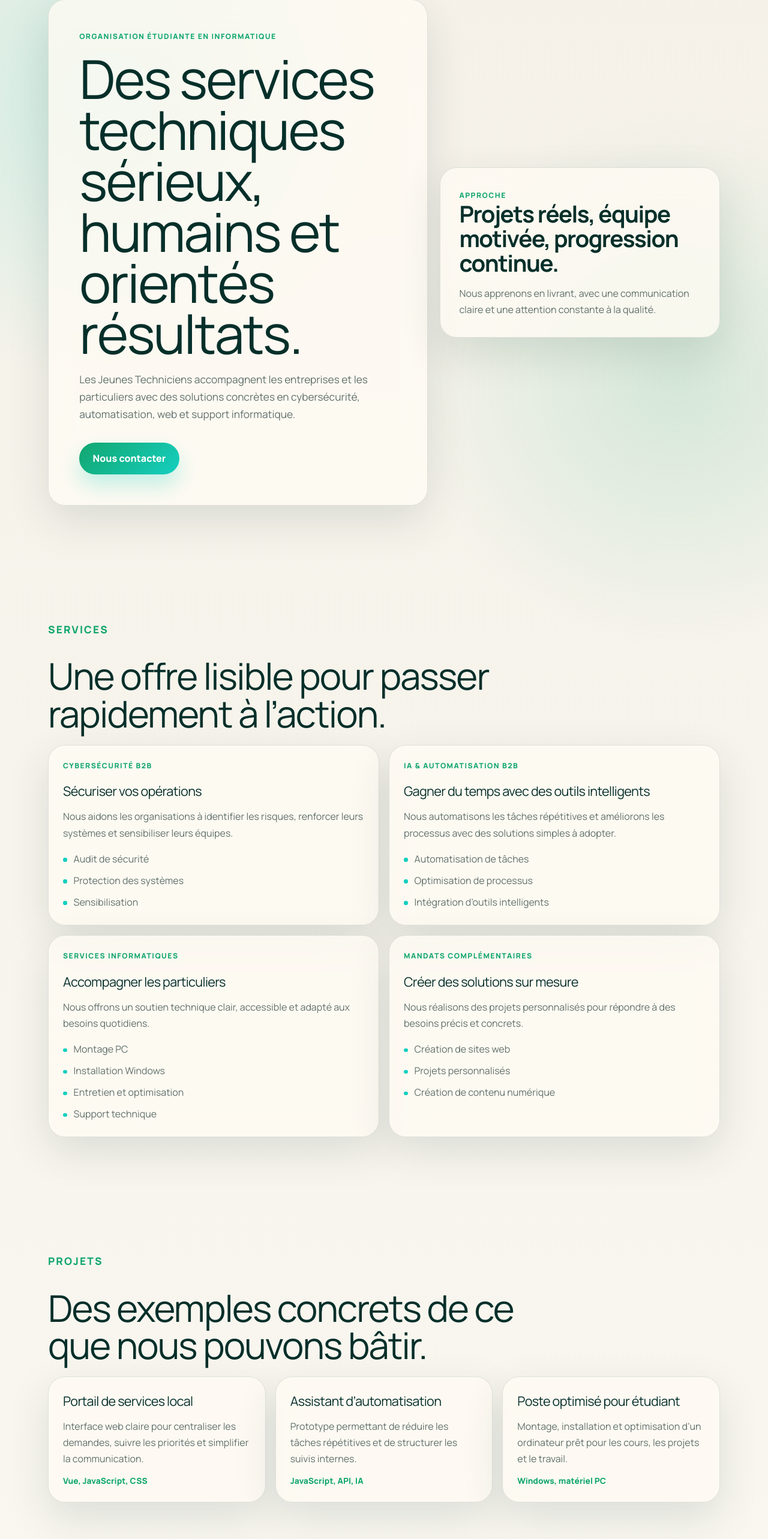
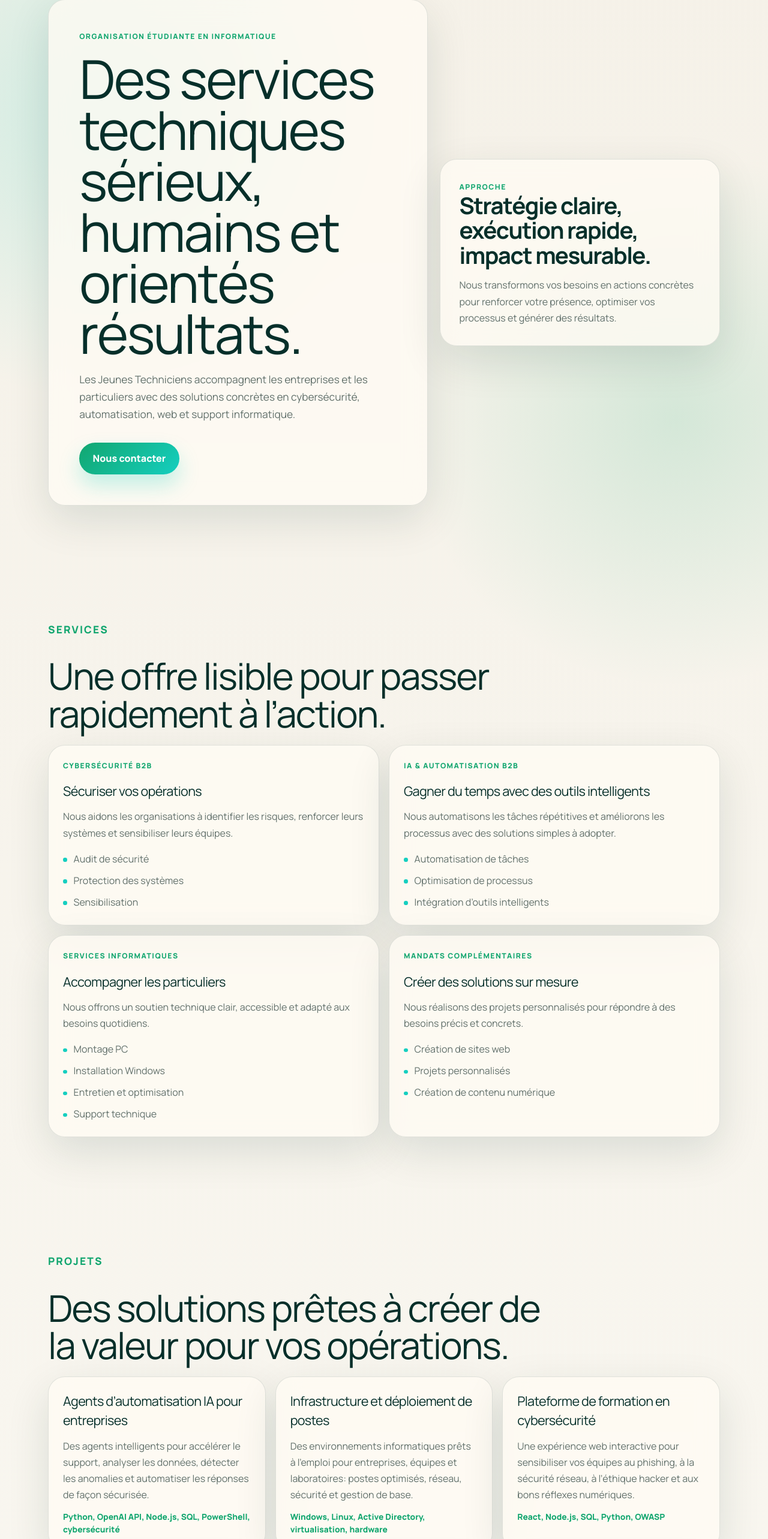
Before and after one commit to les-jeunes-techniciens/website, a Vue app: page / in a window 1280 px wide. Shown: the part 230-2796 px from the top of the page at 60% size. Built offline with nearby package versions, Linux system fonts and the light colour scheme.

Commit message:
➕ projects pyramid

```diff
--- a/src/App.vue
+++ b/src/App.vue
@@ -42,30 +42,48 @@ const services = [
 
 const projects = [
   {
-    title: 'Portail de services local',
+    title: 'Agents d’automatisation IA pour entreprises',
     description:
-      'Interface web claire pour centraliser les demandes, suivre les priorités et simplifier la communication.',
-    technology: 'Vue, JavaScript, CSS',
+      'Des agents intelligents pour accélérer le support, analyser les données, détecter les anomalies et automatiser les réponses de façon sécurisée.',
+    technology: 'Python, OpenAI API, Node.js, SQL, PowerShell, cybersécurité',
   },
   {
-    title: 'Assistant d’automatisation',
+    title: 'Infrastructure et déploiement de postes',
     description:
-      'Prototype permettant de réduire les tâches répétitives et de structurer les suivis internes.',
-    technology: 'JavaScript, API, IA',
+      'Des environnements informatiques prêts à l’emploi pour entreprises, équipes et laboratoires: postes optimisés, réseau, sécurité et gestion de base.',
+    technology: 'Windows, Linux, Active Directory, virtualisation, hardware',
   },
   {
-    title: 'Poste optimisé pour étudiant',
+    title: 'Plateforme de formation en cybersécurité',
     description:
-      'Montage, installation et optimisation d’un ordinateur prêt pour les cours, les projets et le travail.',
-    technology: 'Windows, matériel PC',
+      'Une expérience web interactive pour sensibiliser vos équipes au phishing, à la sécurité réseau, à l’éthique hacker et aux bons réflexes numériques.',
+    technology: 'React, Node.js, SQL, Python, OWASP',
+  },
+  {
+    title: 'Sites web sécurisés et API',
+    description:
+      'Des sites modernes avec des API solides pour gérer les accès, protéger les données et offrir une expérience rapide, claire et professionnelle.',
+    technology: 'TypeScript, Express, FastAPI, Django, SQL, JWT, OAuth',
+  },
+  {
+    title: 'Applications mobiles et desktop',
+    description:
+      'Des applications utiles pour piloter les tâches, centraliser les suivis, gérer les clients ou créer des tableaux de bord adaptés à vos opérations.',
+    technology: 'Kotlin, Swift, C#, Flutter, React Native, SQL',
+  },
+  {
+    title: 'Système de gestion intelligent',
+    description:
+      'Une plateforme complète pour structurer l’inventaire, les employés, les projets et les rapports automatisés avec l’appui de l’IA.',
+    technology: 'Python, TypeScript, React, Vue.js, Node.js, PostgreSQL, REST',
   },
 ]
 
 const values = ['Transparence', 'Simplicité', 'Orientation résultats']
 
 const proofPoints = [
-  'Une équipe encadrée, motivée et orientée solutions',
-  'Des projets concrets pour développer de vraies compétences',
+  'Une équipe encadrée, motivée et orientée performance',
+  'Des solutions pensées pour attirer, convaincre et convertir',
   'Une communication simple, rapide et transparente',
 ]
 </script>
@@ -88,10 +106,10 @@ const proofPoints = [
 
       <div class="hero-panel reveal delay-one">
         <span>Approche</span>
-        <strong>Projets réels, équipe motivée, progression continue.</strong>
+        <strong>Stratégie claire, exécution rapide, impact mesurable.</strong>
         <p>
-          Nous apprenons en livrant, avec une communication claire et une attention
-          constante à la qualité.
+          Nous transformons vos besoins en actions concrètes pour renforcer votre
+          présence, optimiser vos processus et générer des résultats.
         </p>
       </div>
     </section>
@@ -115,7 +133,7 @@ const proofPoints = [
     <section id="projets" class="page-section">
       <div class="section-heading reveal">
         <p class="section-kicker">Projets</p>
-        <h2>Des exemples concrets de ce que nous pouvons bâtir.</h2>
+        <h2>Des solutions prêtes à créer de la valeur pour vos opérations.</h2>
       </div>
 
       <div class="projects-grid">
@@ -142,9 +160,9 @@ const proofPoints = [
             en solutions utiles, avec une approche claire, humaine et orientée résultats.
           </p>
           <p>
-            Chaque mandat devient une occasion de livrer de la valeur tout en formant
-            des talents capables de comprendre un besoin, proposer une solution et
-            l’améliorer avec rigueur. Nous travaillons comme une jeune entreprise:
+            Chaque mandat est pensé pour créer un impact visible: mieux présenter
+            votre offre, simplifier vos opérations, augmenter votre efficacité et
+            soutenir votre croissance. Nous travaillons comme une jeune entreprise:
             rapidement, simplement et avec le souci de bien faire.
           </p>
         </div>
--- a/src/components/site-navbar.vue
+++ b/src/components/site-navbar.vue
@@ -13,9 +13,22 @@ const navigationLinks = [
   { label: 'Contact', href: '#contact' },
 ]
 
-function applyTheme() {
+function getDefaultTheme() {
+  const savedTheme = localStorage.getItem('theme')
+
+  if (savedTheme === 'light' || savedTheme === 'dark') {
+    return savedTheme
+  }
+
+  return window.matchMedia('(prefers-color-scheme: light)').matches ? 'light' : 'dark'
+}
+
+function applyTheme(shouldSave = true) {
   document.documentElement.dataset.theme = isDarkMode.value ? 'dark' : 'light'
-  localStorage.setItem('theme', isDarkMode.value ? 'dark' : 'light')
+
+  if (shouldSave) {
+    localStorage.setItem('theme', isDarkMode.value ? 'dark' : 'light')
+  }
 }
 
 function closeMenu() {
@@ -36,8 +49,8 @@ function updateHeaderState() {
 }
 
 onMounted(() => {
-  isDarkMode.value = localStorage.getItem('theme') === 'dark'
-  applyTheme()
+  isDarkMode.value = getDefaultTheme() === 'dark'
+  applyTheme(localStorage.getItem('theme') !== null)
   updateHeaderState()
   window.addEventListener('scroll', updateHeaderState, { passive: true })
 })
```
